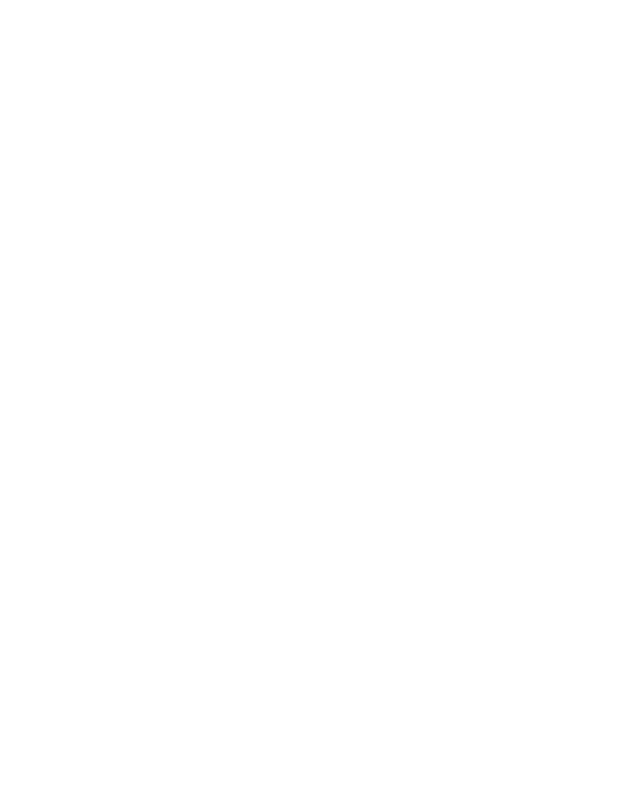
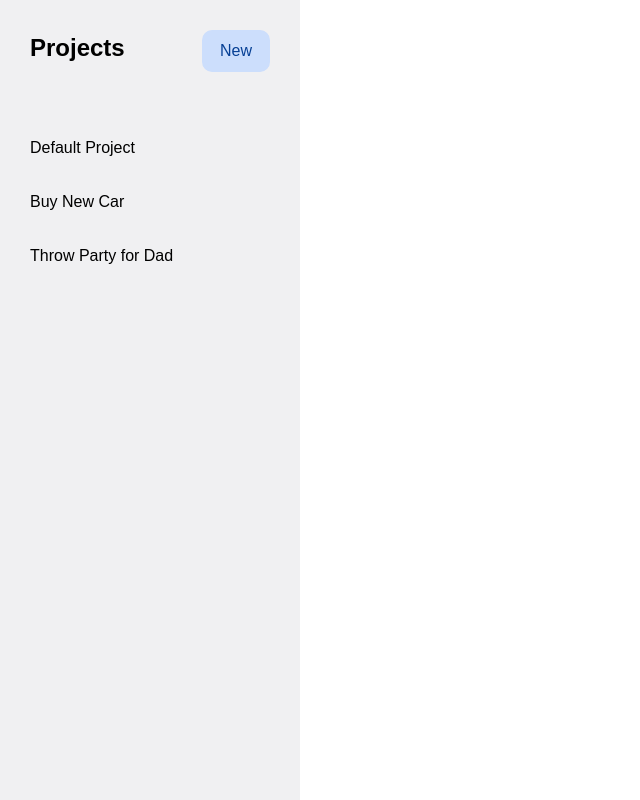
Before and after one commit to Jackan04/Task-Manager, a website built with webpack: page src/template.html in a window 1280 px wide. Shown: the whole page, without its empty margins (0-640 px from the left). Built offline with nearby package versions, Linux system fonts and the light colour scheme.

Commit message:
- Installed and configured html-webpack-plugin - Created the sidebar in the template.html file - Added initial css variables - Applied basic styling to the sidebar

```diff
--- a/package.json
+++ b/package.json
@@ -21,6 +21,7 @@
   "homepage": "https://github.com/Jackan04/Task-Manager#readme",
   "devDependencies": {
     "css-loader": "^7.1.2",
+    "html-webpack-plugin": "^5.6.3",
     "style-loader": "^4.0.0",
     "webpack": "^5.99.9",
     "webpack-cli": "^6.0.1",
--- a/src/styles.css
+++ b/src/styles.css
@@ -0,0 +1,87 @@
+:root{
+    --color-main: #ffff;
+    --color-secondary: #CCDEFC;
+    --color-accent: #074095;
+    --color-success: #D5F5D9;
+    --color-danger: #FACDD7;
+    --color-text: #202225;
+    --color-border: #ccc;
+    --color-sidebar: #F0F0F2;
+
+    --space-small: 15px;
+    --space-large: 30px;
+    --space-button: 12px 18px;
+
+    --border-radius: 10px;
+
+    --font-size-h1: 2rem;
+    --font-size-h2: 1.75rem;
+    --font-size-h3: 1.5rem;
+    --font-size-h4: 1.25rem;
+    --font-size-body: 1rem;
+    --font-size-small: 0.875rem;
+    --font-size-caption: 0.75rem;
+}
+
+* {
+    margin: 0;
+    padding: 0;
+    box-sizing: border-box;
+}
+
+body{
+    display: grid;
+    grid-template-columns: minmax(150px, 300px) 1fr;
+    height: 100vh;
+    font-family: sans-serif;
+
+    line-height: 1.5;
+    font-weight: 400;
+}
+
+h1, h2, h3 {
+  font-weight: 600;
+}
+
+p, li{
+    font-size: var(--font-size-body);
+}
+
+button{
+    font-size: var(--font-size-body);
+    border: none;
+    padding: var(--space-button);
+    border-radius: var(--border-radius);
+}
+
+#btn-new-project{
+    background-color: var(--color-secondary);
+    color: var(--color-accent);
+}
+
+nav{
+    display: grid;
+    grid-template-rows: auto 1fr 1fr;
+    gap: 4rem;
+    padding: var(--space-large);
+    background-color: var(--color-sidebar);
+
+
+}
+
+ul{
+    list-style: none;
+}
+
+#navbar-header{
+    display: flex;
+    justify-content: space-between;
+    width: 100%;
+    gap: 30px;
+}
+
+#projects-list{
+    display: flex;
+    flex-direction: column;
+    gap: var(--space-large);
+}
--- a/src/template.html
+++ b/src/template.html
@@ -6,6 +6,17 @@
     <title>Task Manager</title>
 </head>
 <body>
+    <nav>
+        <div id="navbar-header">
+            <h2>Projects</h2>
+            <button id="btn-new-project">New</button>
+        </div>
+        <ul id="projects-list">
+            <li class="project-item">Default Project</li>
+            <li class="project-item">Buy New Car</li>
+            <li class="project-item">Throw Party for Dad</li>
+        </ul>
+    </nav>
 
 </body>
 </html>
--- a/webpack.config.js
+++ b/webpack.config.js
@@ -1,10 +1,12 @@
 const path = require('path');
+const HtmlWebpackPlugin = require('html-webpack-plugin');
 
 module.exports = {
   entry: './src/index.js',
   output: {
     filename: 'main.js',
     path: path.resolve(__dirname, 'dist'),
+    clean: true, // Optional: cleans /dist on every build
   },
   mode: 'development',
   devServer: {
@@ -19,4 +21,9 @@ module.exports = {
       },
     ],
   },
+  plugins: [
+    new HtmlWebpackPlugin({
+      template: './src/template.html',
+    }),
+  ],
 };
```
Also changed, not shown: 1 other file.
